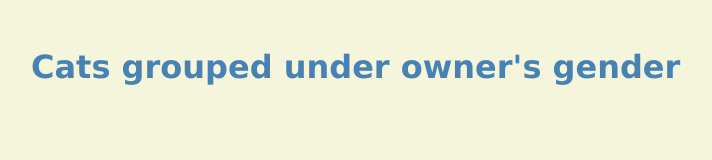
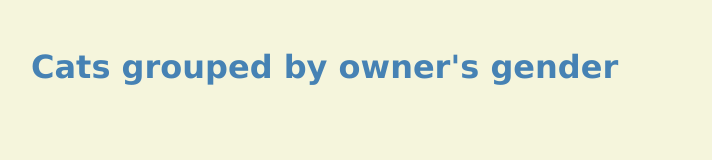
Before and after one commit to mahesh-k-s/agl-test, a website built with webpack: page src/index.html in a window 1280 px wide. Shown: the whole page, without its empty margins (25-737 px from the left). Built offline with nearby package versions, Linux system fonts and the light colour scheme; no server answers.

Commit message:
Change title

```diff
--- a/src/index.html
+++ b/src/index.html
@@ -9,7 +9,7 @@
 </header>
 
 <body>
-  <h1>Cats grouped under owner's gender</h1>
+  <h1>Cats grouped by owner's gender</h1>
   <div id="pets"></div>
 </body>
 
```
